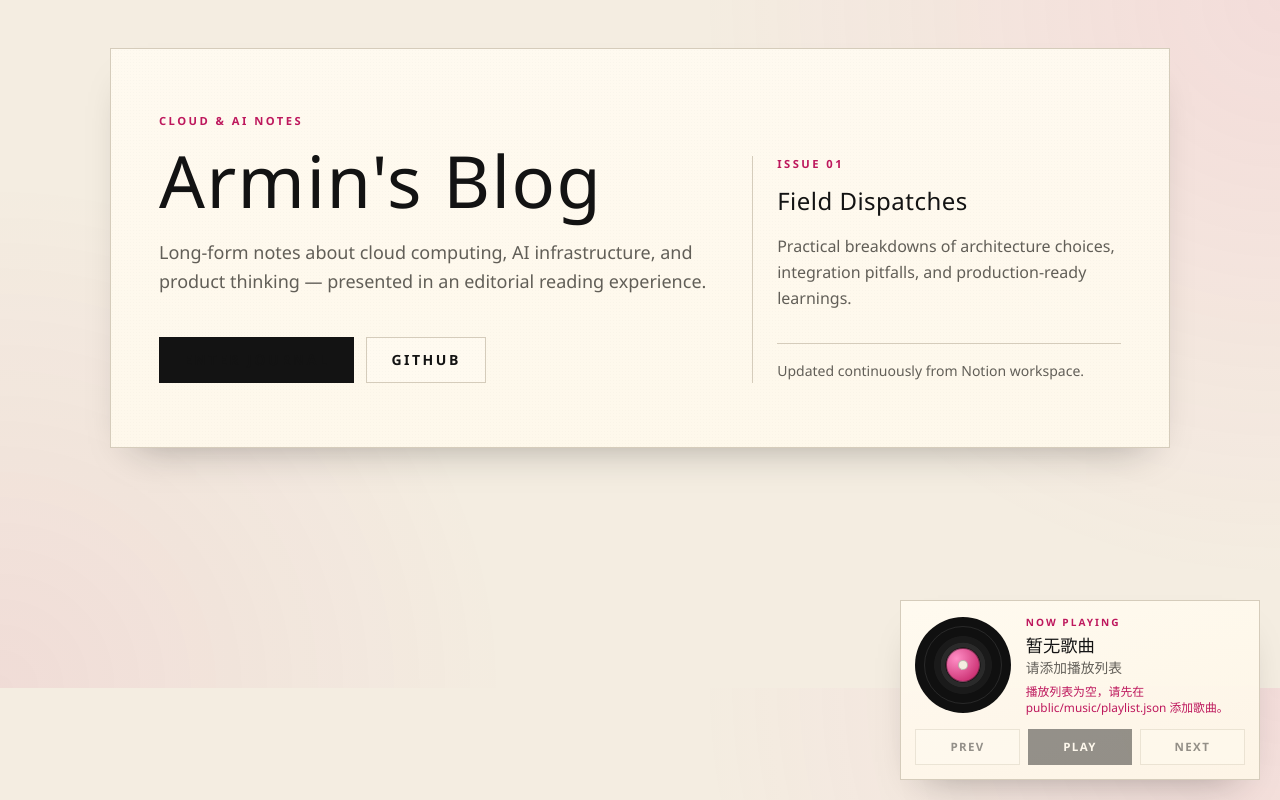
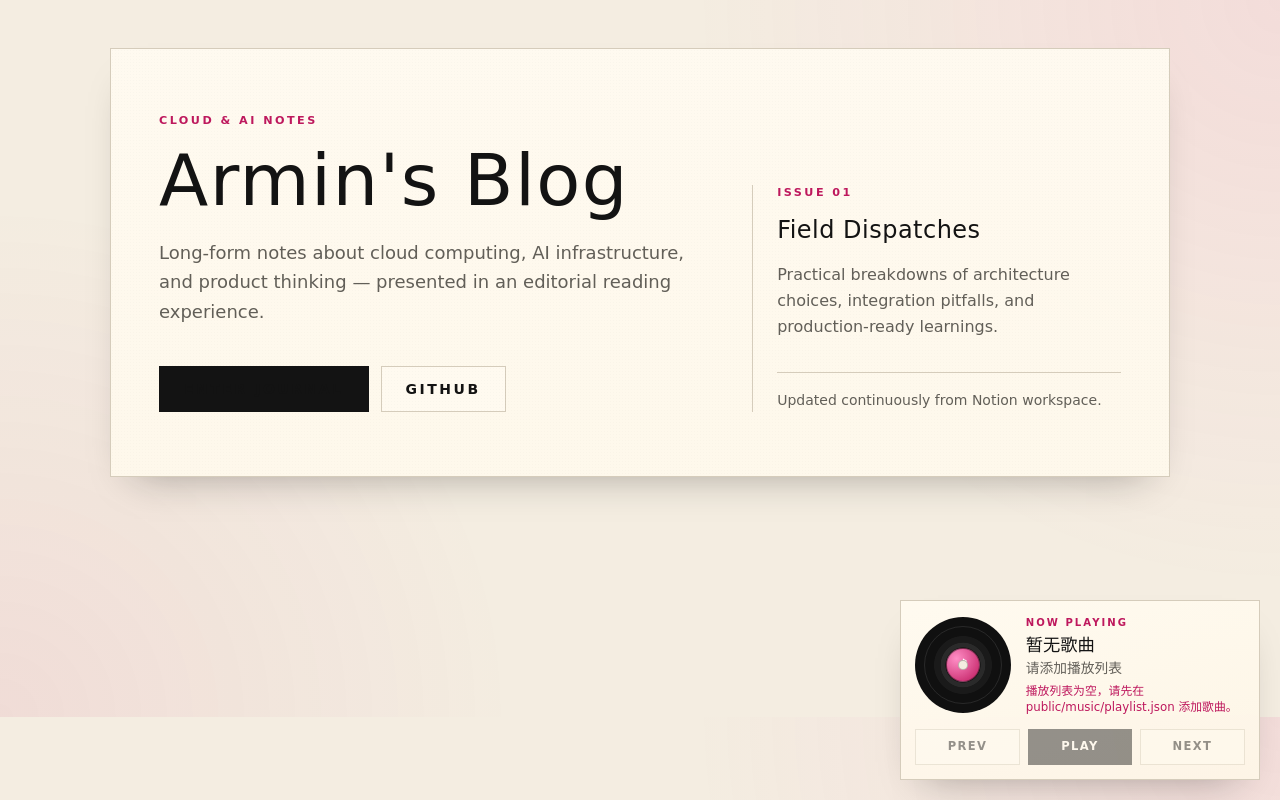
Before and after one commit to waku-hoomi/my-site, a Next.js app: page / in a window 1280 px wide. Built offline with nearby package versions, Linux system fonts and the light colour scheme.

Commit message:
fix: remove blog main container border and update casual fonts
- Remove border from blog page main content area
- Switch to casual font stack: Comic Sans MS for English, AR DCXiangJiaoRen 1 for Chinese

Co-Authored-By: Claude Sonnet 4.6 (1M context) <noreply@anthropic.com>

```diff
--- a/app/blog/page.tsx
+++ b/app/blog/page.tsx
@@ -22,7 +22,7 @@ export default async function BlogPage() {
 
   return (
     <div className="editorial-shell">
-      <div className="editorial-panel px-6 py-8 md:px-10 md:py-10">
+      <div className="editorial-panel editorial-panel-no-border px-6 py-8 md:px-10 md:py-10">
         <header className="border-b border-[var(--rule)] pb-6">
           <p className="editorial-kicker mb-3">Journal Archive</p>
           <div className="flex flex-wrap items-center gap-3">
@@ -47,7 +47,7 @@ export default async function BlogPage() {
                 <NotionBlocks blocks={parentBlocks} />
               </div>
             ) : (
-              <p className="bg-[var(--surface)] p-5 text-base text-[var(--muted)]">
+              <p className="border border-dashed border-[var(--rule)] bg-[var(--surface)] p-5 text-base text-[var(--muted)]">
                 暂无正文内容。
               </p>
             )}
--- a/app/globals.css
+++ b/app/globals.css
@@ -9,8 +9,8 @@
   --accent-dark: #be185d;
   --rule: #d5ccbb;
   --paper-shadow: 0 20px 40px -24px rgba(19, 19, 19, 0.38);
-  --font-body: "Moon Earth", "AR DCXiangJiaoRen 1", "PingFang SC", "Microsoft YaHei", "Segoe UI", sans-serif;
-  --font-heading: "Moon Earth", "AR DCXiangJiaoRen 1", "PingFang SC", "Microsoft YaHei", "Segoe UI", sans-serif;
+  --font-body: "Comic Sans MS", "Chalkboard SE", "AR DCXiangJiaoRen 1", "PingFang SC", "Microsoft YaHei", "Segoe UI", sans-serif;
+  --font-heading: "Comic Sans MS", "Chalkboard SE", "AR DCXiangJiaoRen 1", "PingFang SC", "Microsoft YaHei", "Segoe UI", sans-serif;
 }
 
 @theme inline {
@@ -46,9 +46,15 @@ a {
 }
 
 .editorial-panel {
+  border: 1px solid var(--rule);
   background: linear-gradient(180deg, rgba(255, 250, 240, 0.98), rgba(255, 249, 236, 0.94));
-  border: 1px solid var(--rule);
   box-shadow: var(--paper-shadow);
+}
+
+.editorial-panel-no-border {
+  background: transparent;
+  border: none;
+  box-shadow: none;
 }
 
 .editorial-kicker {
```
